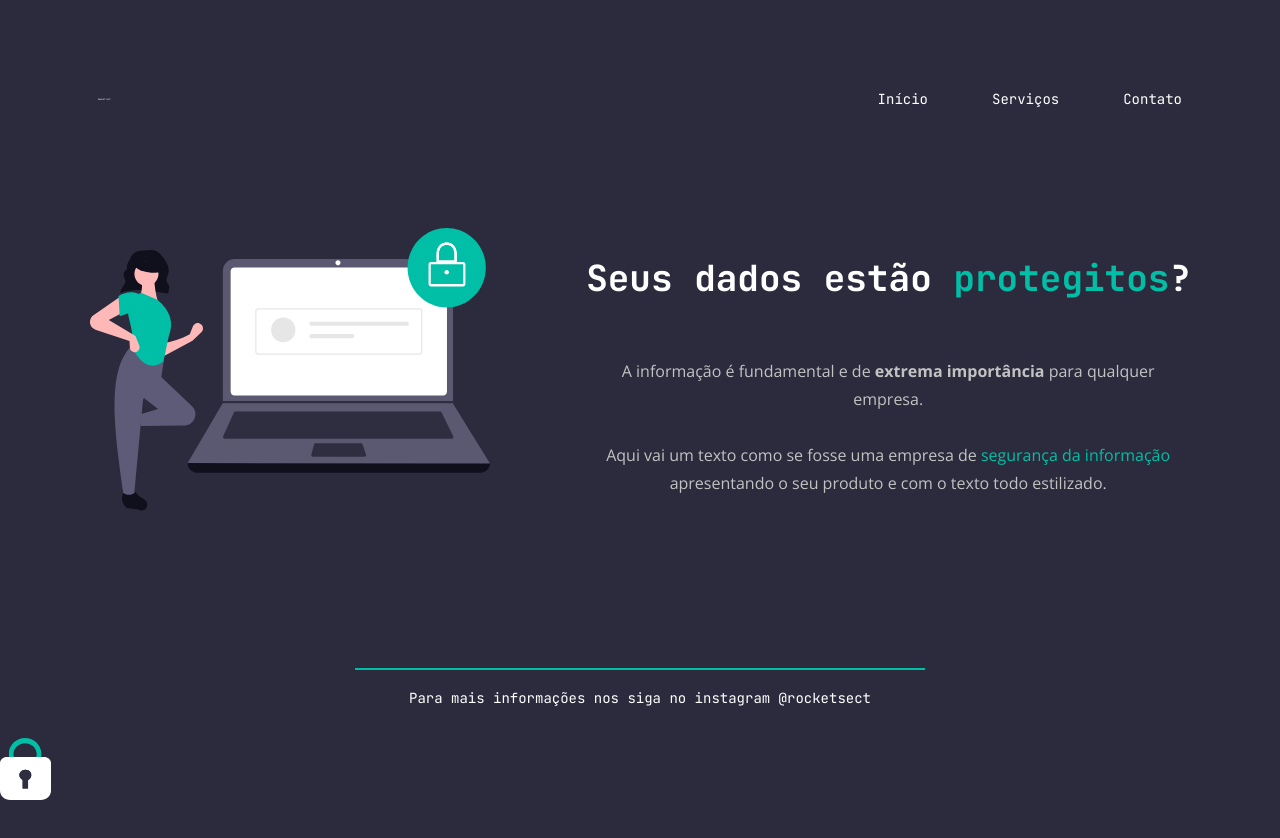
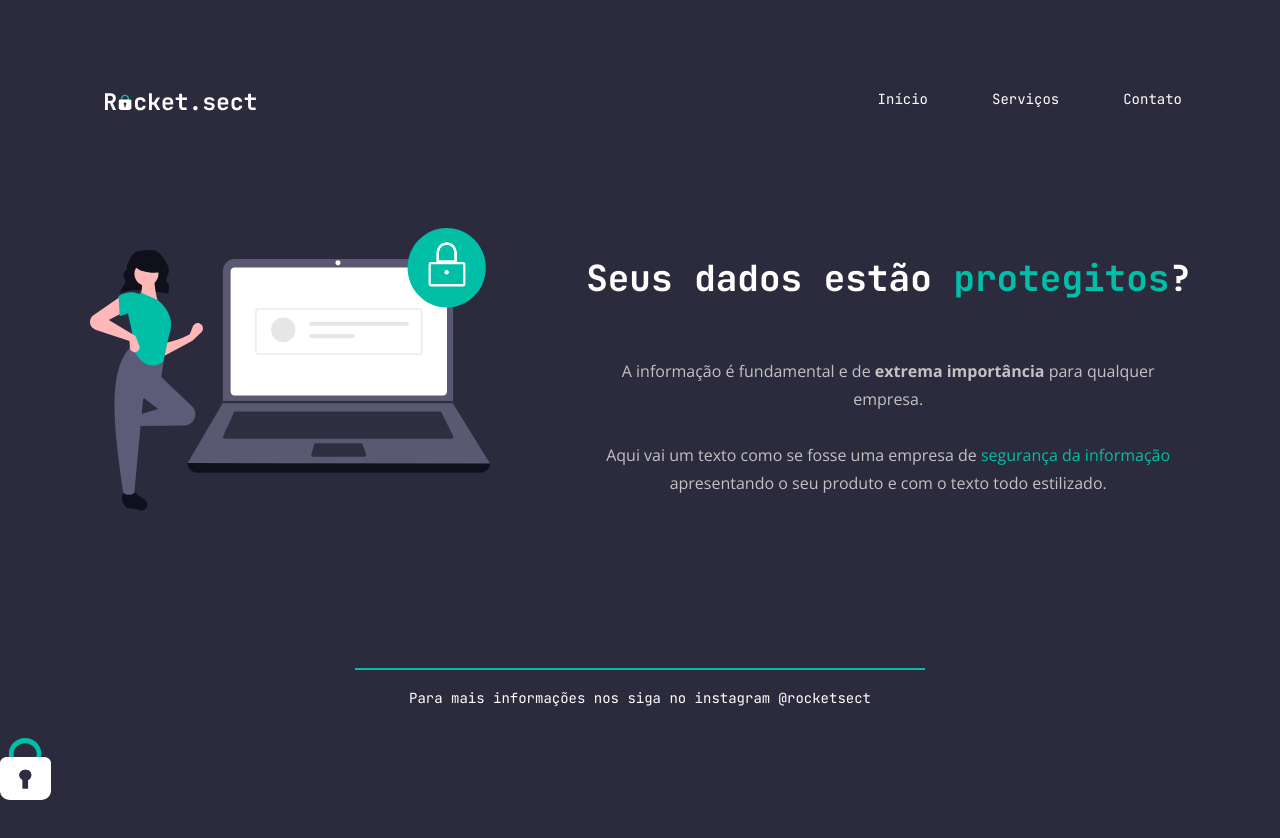
Before and after one commit to 1felipeaac/rocket.sect, a plain HTML site: page index.html in a window 1280 px wide. Drawn offline with nearby package versions, Linux system fonts and the light colour scheme.

Commit message:
update logo

```diff
--- a/style.css
+++ b/style.css
@@ -43,8 +43,8 @@ nav ul{
     }
 
 #logo{
-    Width: 13px;
-    Height: 16px;
+    width: 168px;
+    height: 23px;
 }
 
 main{
```
